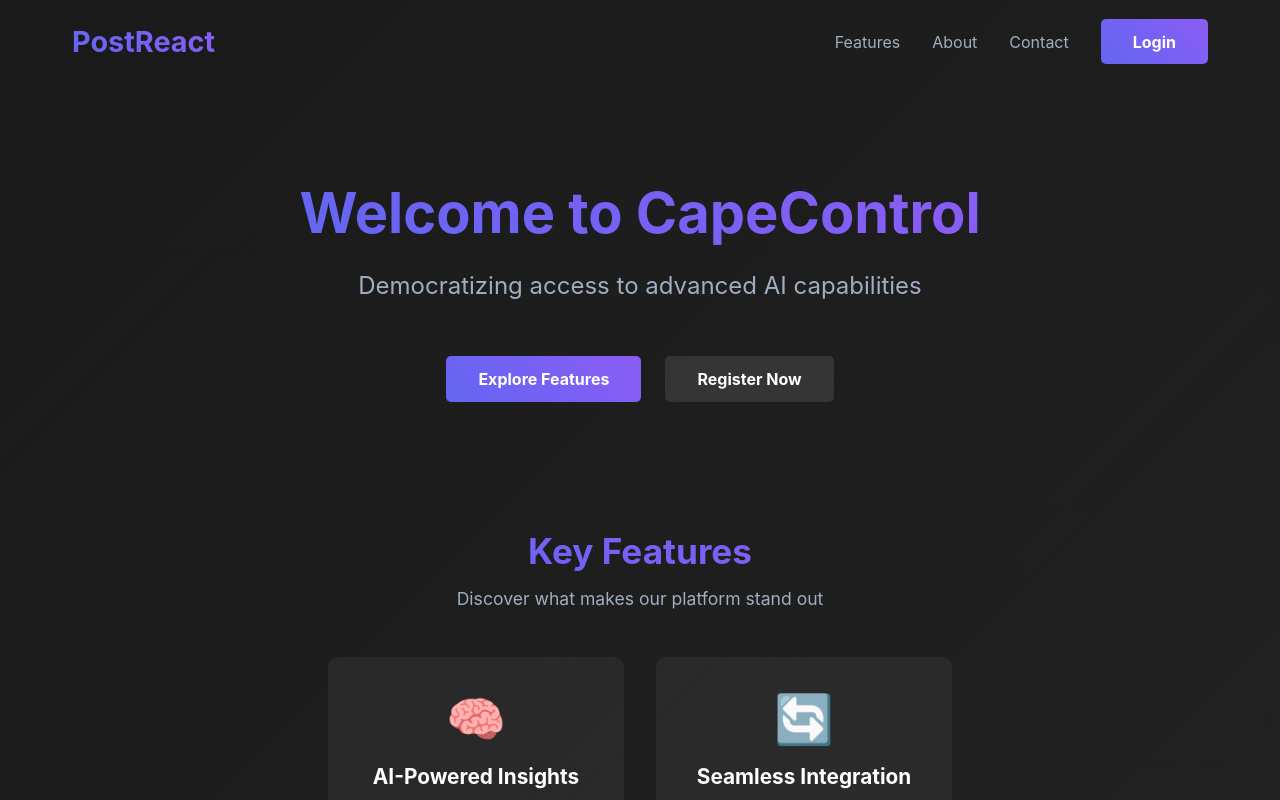
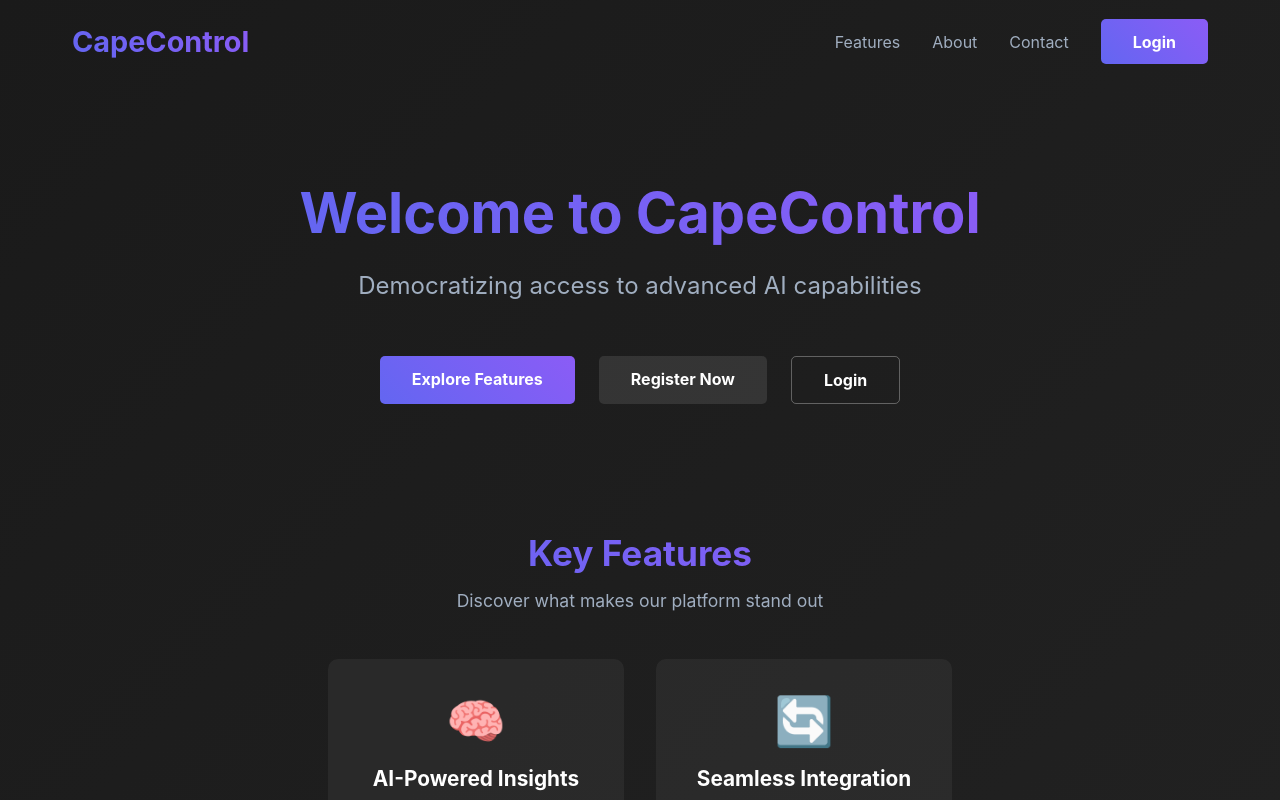
Before and after one commit to robert1948/postreact, a React (Create React App) app in the folder client/: page / in a window 1280 px wide. Shown: the top 800 px of the page. Built offline with nearby package versions, Linux system fonts and the light colour scheme.

Commit message:
Add login route and improve navigation with OAuth buttons

```diff
--- a/client/src/App.js
+++ b/client/src/App.js
@@ -4,6 +4,7 @@ import './App.css';
 import LandingPage from './components/LandingPage';
 import Dashboard from './components/Dashboard';
 import Register from './components/Register';
+import Login from './components/Login';
 import OAuthCallback from './components/OAuthCallback';
 import ProtectedRoute from './components/ProtectedRoute';
 
@@ -14,6 +15,7 @@ function App() {
         <Routes>
           <Route path="/" element={<LandingPage />} />
           <Route path="/register" element={<Register />} />
+          <Route path="/login" element={<Login />} />
           <Route path="/oauth-callback" element={<OAuthCallback />} />
           <Route
             path="/dashboard"
--- a/client/src/components/Header.js
+++ b/client/src/components/Header.js
@@ -8,7 +8,7 @@ const Header = () => {
   return (
     <header className="header">
       <div className="logo">
-        <Link to="/">PostReact</Link>
+        <Link to="/">CapeControl</Link>
       </div>
       <nav className="nav">
         <ul>
@@ -21,7 +21,7 @@ const Header = () => {
             </li>
           ) : (
             <li className="nav-button">
-              <a href="#login" className="btn-primary">Login</a>
+              <Link to="/login" className="btn-primary">Login</Link>
             </li>
           )}
         </ul>
--- a/client/src/components/LandingPage.css
+++ b/client/src/components/LandingPage.css
@@ -66,6 +66,22 @@
 
 .btn-secondary:hover {
   background: rgba(255, 255, 255, 0.2);
+  transform: translateY(-3px);
+}
+
+.btn-tertiary {
+  background: transparent;
+  color: white;
+  padding: 0.8rem 2rem;
+  border-radius: 5px;
+  text-decoration: none;
+  font-weight: bold;
+  transition: all 0.3s ease;
+  border: 1px solid rgba(255, 255, 255, 0.3);
+}
+
+.btn-tertiary:hover {
+  background: rgba(255, 255, 255, 0.1);
   transform: translateY(-3px);
 }
 
--- a/client/src/components/LandingPage.js
+++ b/client/src/components/LandingPage.js
@@ -17,6 +17,7 @@ const LandingPage = () => {
         <div className="hero-buttons">
           <a href="#features" className="btn-primary">Explore Features</a>
           <a href="/register" className="btn-secondary">Register Now</a>
+          <a href="/login" className="btn-tertiary">Login</a>
         </div>
       </div>
 
```
